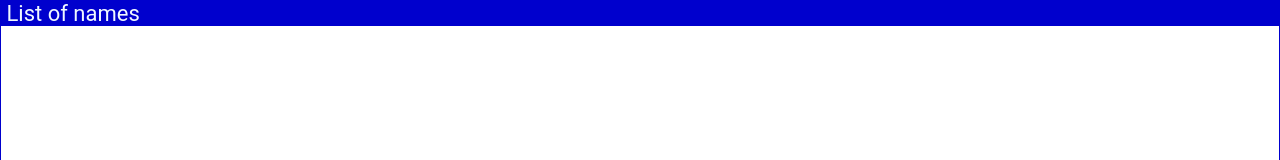
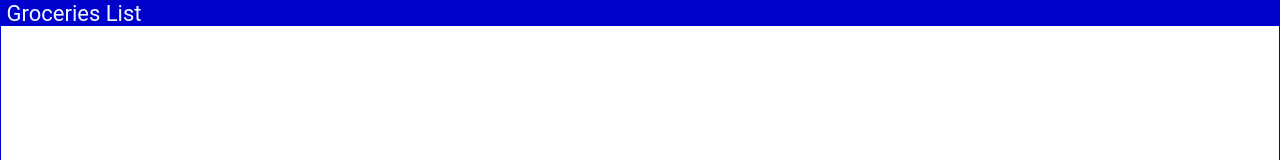
Before and after one commit to Budescu-Eftimie/React-groceries-list, a React (Create React App) app: page / in a window 1280 px wide. Shown: the top 160 px of the page. Built offline with nearby package versions, Linux system fonts and the light colour scheme.

Commit message:
change header innerText

```diff
--- a/src/components/Header/Header.js
+++ b/src/components/Header/Header.js
@@ -1,5 +1,5 @@
 const Header = () => {
-    return <header>List of names</header>;
+    return <header>Groceries List</header>;
 };
 
 export default Header;
```
